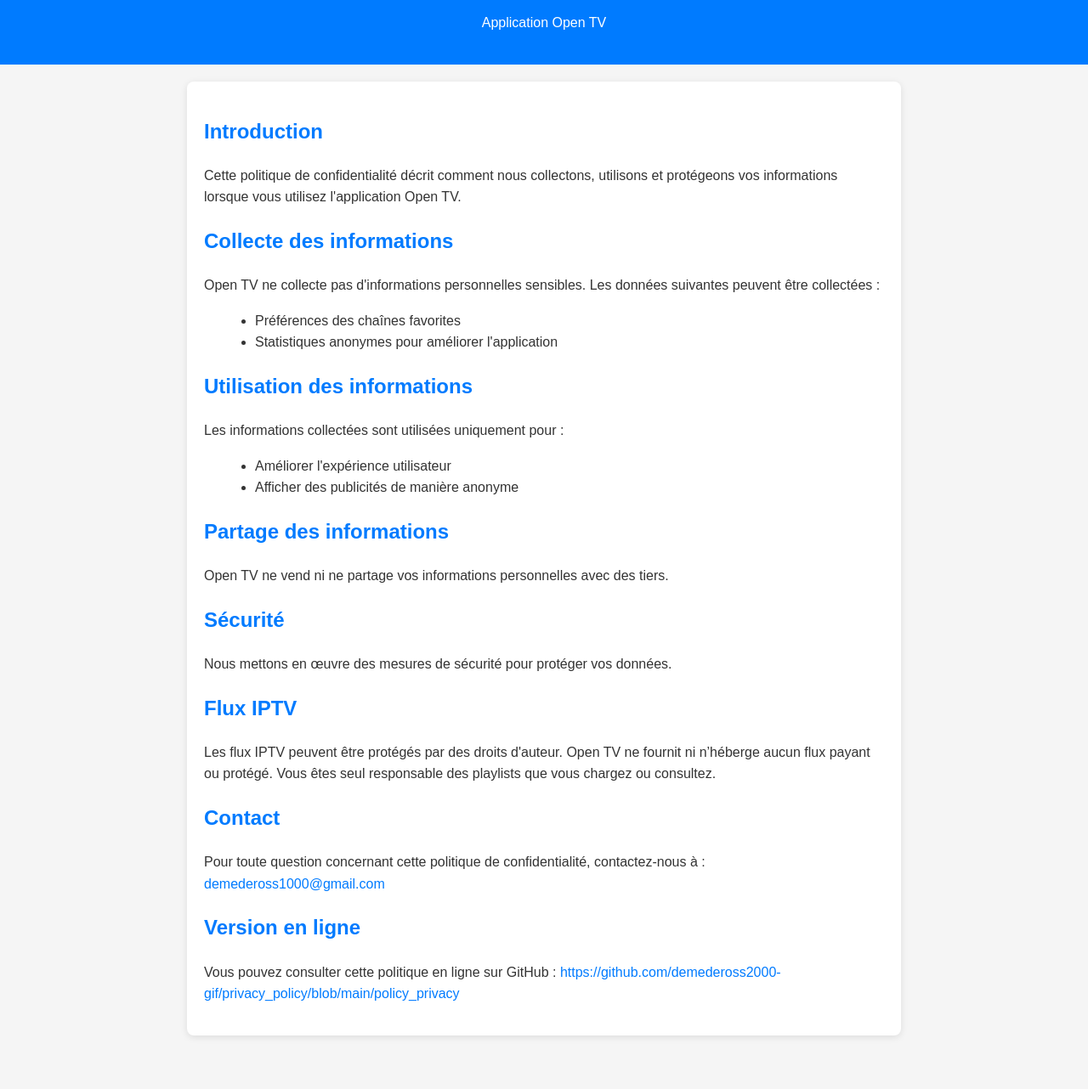
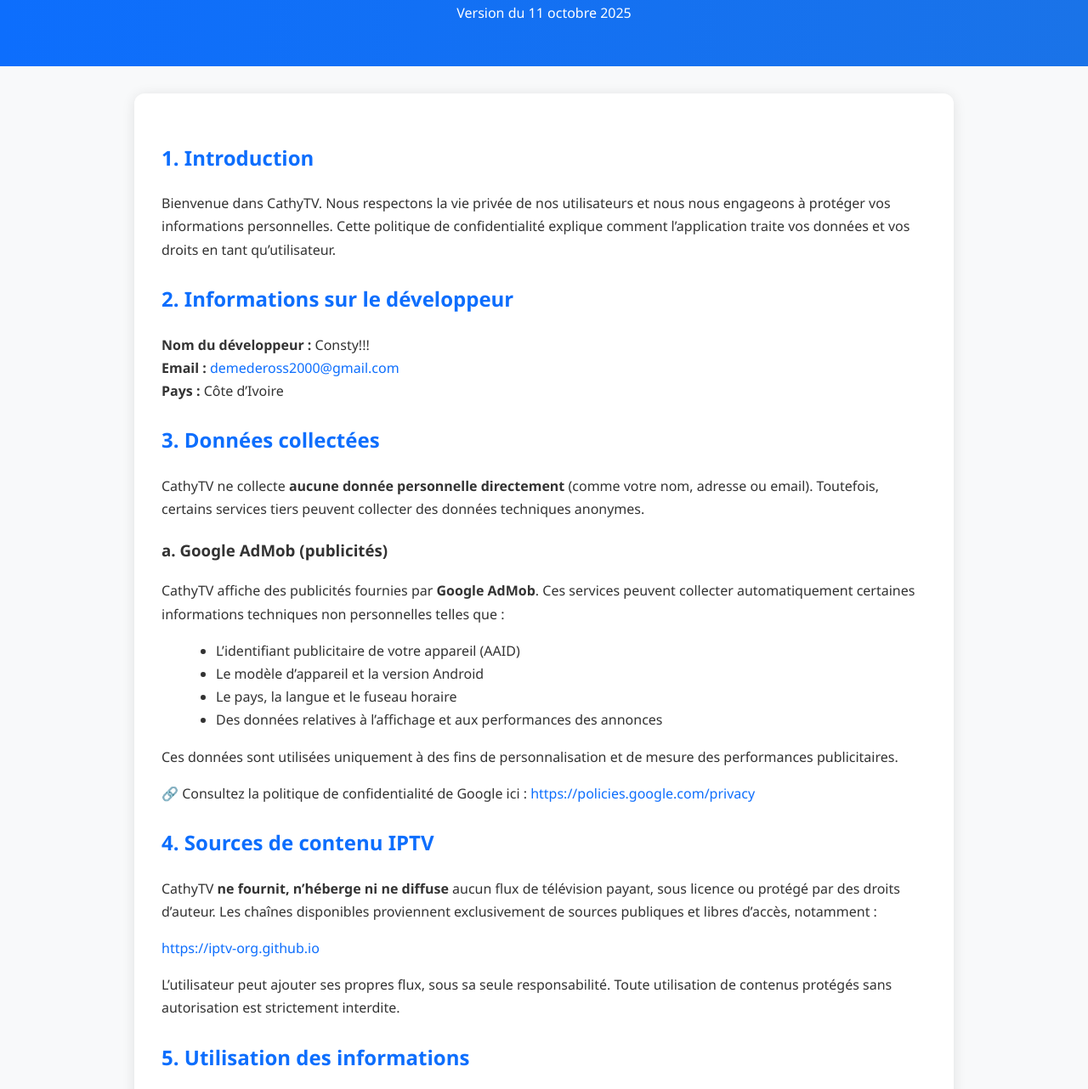
Before and after one commit to demedeross2000-gif/privacy_policy, a plain HTML site: page index.html in a window 1280 px wide. Shown: the part 100-1382 px from the top of the page at 85% size. Before the commit the page ends 1339 px from the top, so only its background shows below. Drawn offline with Linux system fonts and the light colour scheme.

Commit message:
Update index.html

```diff
--- a/index.html
+++ b/index.html
@@ -3,103 +3,147 @@
 <head>
   <meta charset="UTF-8">
   <meta name="viewport" content="width=device-width, initial-scale=1.0">
-  <title>Politique de confidentialité - Open TV</title>
+  <title>Politique de Confidentialité – CathyTV </title>
+  <meta name="description" content="Politique de confidentialité officielle de l'application CathyTV, développée par Consty!!!.">
   <style>
     body {
-      font-family: Arial, sans-serif;
-      line-height: 1.6;
+      font-family: "Segoe UI", Arial, sans-serif;
+      line-height: 1.7;
+      background: #f8f9fa;
+      color: #333;
       margin: 0;
       padding: 0;
-      background-color: #f5f5f5;
-      color: #333;
     }
     header {
-      background-color: #007bff;
+      background: linear-gradient(90deg, #0d6efd, #1a73e8);
       color: white;
-      padding: 20px 0;
       text-align: center;
+      padding: 2rem 1rem;
+    }
+    header h1 {
+      margin: 0;
+      font-size: 2rem;
     }
     main {
-      max-width: 800px;
-      margin: 20px auto;
-      padding: 20px;
-      background-color: white;
-      border-radius: 8px;
-      box-shadow: 0 2px 8px rgba(0,0,0,0.1);
+      max-width: 900px;
+      margin: 2rem auto;
+      background: white;
+      padding: 2rem;
+      border-radius: 12px;
+      box-shadow: 0 2px 15px rgba(0,0,0,0.1);
     }
-    h1, h2, h3 {
-      color: #007bff;
+    h2 {
+      color: #0d6efd;
+      margin-top: 1.5rem;
+    }
+    p {
+      margin-bottom: 1rem;
+    }
+    ul {
+      margin-left: 1.5rem;
     }
     a {
-      color: #007bff;
+      color: #0d6efd;
       text-decoration: none;
     }
     a:hover {
       text-decoration: underline;
     }
-    ul {
-      margin-left: 20px;
+    footer {
+      text-align: center;
+      font-size: 0.9rem;
+      padding: 2rem 1rem;
+      color: #777;
+      border-top: 1px solid #ddd;
+      background: #f1f3f5;
     }
   </style>
 </head>
 <body>
   <header>
-    <h1>Politique de confidentialité</h1>
-    <p>Application Open TV</p>
+    <h1>Politique de Confidentialité – CathyTV</h1>
+    <p>Version du 11 octobre 2025</p>
   </header>
 
   <main>
-    <h2>Introduction</h2>
-    <p>
-      Cette politique de confidentialité décrit comment nous collectons, utilisons et protégeons vos informations lorsque vous utilisez l'application Open TV.
-    </p>
+    <section>
+      <h2>1. Introduction</h2>
+      <p>Bienvenue dans CathyTV. Nous respectons la vie privée de nos utilisateurs et nous nous engageons à protéger vos informations personnelles. Cette politique de confidentialité explique comment l’application traite vos données et vos droits en tant qu’utilisateur.</p>
+    </section>
 
-    <h2>Collecte des informations</h2>
-    <p>
-      Open TV ne collecte pas d'informations personnelles sensibles. Les données suivantes peuvent être collectées :
-    </p>
-    <ul>
-      <li>Préférences des chaînes favorites</li>
-      <li>Statistiques anonymes pour améliorer l'application</li>
-    </ul>
+    <section>
+      <h2>2. Informations sur le développeur</h2>
+      <p><strong>Nom du développeur :</strong> Consty!!!<br>
+      <strong>Email :</strong> <a href="mailto:demedeross2000@gmail.com">demedeross2000@gmail.com</a><br>
+      <strong>Pays :</strong> Côte d’Ivoire</p>
+    </section>
 
-    <h2>Utilisation des informations</h2>
-    <p>
-      Les informations collectées sont utilisées uniquement pour :
-    </p>
-    <ul>
-      <li>Améliorer l'expérience utilisateur</li>
-      <li>Afficher des publicités de manière anonyme</li>
-    </ul>
+    <section>
+      <h2>3. Données collectées</h2>
+      <p>CathyTV ne collecte <strong>aucune donnée personnelle directement</strong> (comme votre nom, adresse ou email). Toutefois, certains services tiers peuvent collecter des données techniques anonymes.</p>
 
-    <h2>Partage des informations</h2>
-    <p>
-      Open TV ne vend ni ne partage vos informations personnelles avec des tiers.
-    </p>
+      <h3>a. Google AdMob (publicités)</h3>
+      <p>CathyTV affiche des publicités fournies par <strong>Google AdMob</strong>. Ces services peuvent collecter automatiquement certaines informations techniques non personnelles telles que :</p>
+      <ul>
+        <li>L’identifiant publicitaire de votre appareil (AAID)</li>
+        <li>Le modèle d’appareil et la version Android</li>
+        <li>Le pays, la langue et le fuseau horaire</li>
+        <li>Des données relatives à l’affichage et aux performances des annonces</li>
+      </ul>
+      <p>Ces données sont utilisées uniquement à des fins de personnalisation et de mesure des performances publicitaires.</p>
+      <p>🔗 Consultez la politique de confidentialité de Google ici :
+        <a href="https://policies.google.com/privacy" target="_blank" rel="noopener noreferrer">https://policies.google.com/privacy</a>
+      </p>
+    </section>
 
-    <h2>Sécurité</h2>
-    <p>
-      Nous mettons en œuvre des mesures de sécurité pour protéger vos données.
-    </p>
+    <section>
+      <h2>4. Sources de contenu IPTV</h2>
+      <p>CathyTV <strong>ne fournit, n’héberge ni ne diffuse</strong> aucun flux de télévision payant, sous licence ou protégé par des droits d’auteur.
+      Les chaînes disponibles proviennent exclusivement de sources publiques et libres d’accès, notamment :</p>
+      <p><a href="https://iptv-org.github.io" target="_blank" rel="noopener noreferrer">https://iptv-org.github.io</a></p>
+      <p>L’utilisateur peut ajouter ses propres flux, sous sa seule responsabilité. Toute utilisation de contenus protégés sans autorisation est strictement interdite.</p>
+    </section>
 
-    <h2>Flux IPTV</h2>
-    <p>
-      Les flux IPTV peuvent être protégés par des droits d'auteur. Open TV ne fournit ni n’héberge aucun flux payant ou protégé. Vous êtes seul responsable des playlists que vous chargez ou consultez.
-    </p>
+    <section>
+      <h2>5. Utilisation des informations</h2>
+      <p>Les données collectées automatiquement par les services tiers sont utilisées uniquement pour :</p>
+      <ul>
+        <li>Afficher des publicités pertinentes ;</li>
+        <li>Améliorer l’expérience utilisateur ;</li>
+        <li>Assurer le bon fonctionnement de l’application.</li>
+      </ul>
+      <p>CathyTV ne partage <strong>aucune donnée personnelle</strong> avec des tiers non nécessaires à son fonctionnement.</p>
+    </section>
 
-    <h2>Contact</h2>
-    <p>
-      Pour toute question concernant cette politique de confidentialité, contactez-nous à :
-      <a href="mailto:demedeross1000@gmail.com">demedeross1000@gmail.com</a>
-    </p>
+    <section>
+      <h2>6. Sécurité des données</h2>
+      <p>Aucune donnée utilisateur n’est stockée sur des serveurs externes. Les paramètres, favoris et préférences sont enregistrés uniquement sur votre appareil localement.</p>
+    </section>
 
-    <h2>Version en ligne</h2>
-    <p>
-      Vous pouvez consulter cette politique en ligne sur GitHub :
-      <a href="https://github.com/demedeross2000-gif/privacy_policy/blob/main/policy_privacy" target="_blank">
-        https://github.com/demedeross2000-gif/privacy_policy/blob/main/policy_privacy
-      </a>
-    </p>
+    <section>
+      <h2>7. Droits des utilisateurs</h2>
+      <p>Vous pouvez à tout moment :</p>
+      <ul>
+        <li>Désactiver la personnalisation des publicités dans les paramètres de votre appareil Android ;</li>
+        <li>Désinstaller l’application pour supprimer toutes les données locales ;</li>
+        <li>Nous contacter à l’adresse <a href="mailto:demedeross2000@gmail.com">demedeross2000@gmail.com</a> pour toute question ou demande de suppression de données.</li>
+      </ul>
+    </section>
+
+    <section>
+      <h2>8. Modifications de la politique</h2>
+      <p>Nous pouvons mettre à jour cette politique à tout moment. Toute modification sera publiée sur cette même page, avec la nouvelle date de mise à jour. Nous vous recommandons de la consulter régulièrement.</p>
+    </section>
+
+    <section>
+      <h2>9. Déclaration de conformité</h2>
+      <p>CathyTV respecte les règles de <strong>Google Play</strong> et les lois sur la propriété intellectuelle.
+      L’application s’engage à retirer tout flux signalé comme illégal ou protégé, conformément aux politiques DMCA.</p>
+    </section>
   </main>
+
+  <footer>
+    © 2025 Consty!!! – Politique de Confidentialité de CathyTV
+  </footer>
 </body>
 </html>
```
